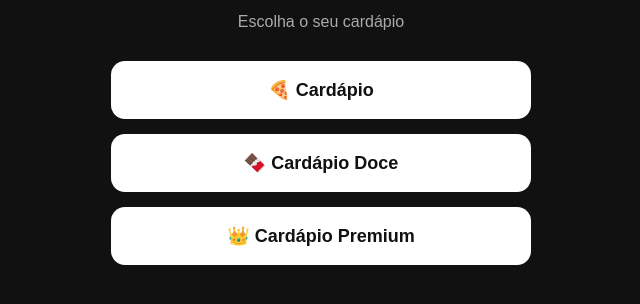
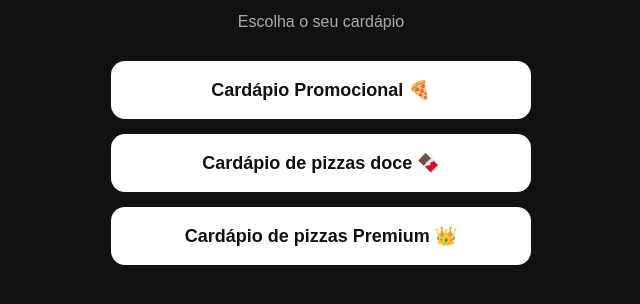
Before and after one commit to sbianka/cardapio-snep-pizzaria, a plain HTML site: page index.html in a window 1280 px wide. Shown: the part 316-620 px from the top of the page, without its empty margins (319-959 px from the left). Drawn offline with Linux system fonts and the light colour scheme.

Commit message:
Update menu links with promotional descriptions

```diff
--- a/index.html
+++ b/index.html
@@ -61,15 +61,15 @@ a:active {
 <p>Escolha o seu cardápio</p>
 
 <a href="Carda%CC%81pio%20Snep%20Pizzaria%202.pdf">
-🍕 Cardápio
+ Cardápio Promocional 🍕
 </a>
 
 <a href="Carda%CC%81pio%20Doce%20Snep%20Pizzaria.pdf">
-🍫 Cardápio Doce
+Cardápio de pizzas doce 🍫
 </a>
 
 <a href="Carda%CC%81pio%20Premium%20Snep%20Pizzaria%20.pdf">
-👑 Cardápio Premium
+ Cardápio de pizzas Premium 👑
 </a>
 
 </div>
```
